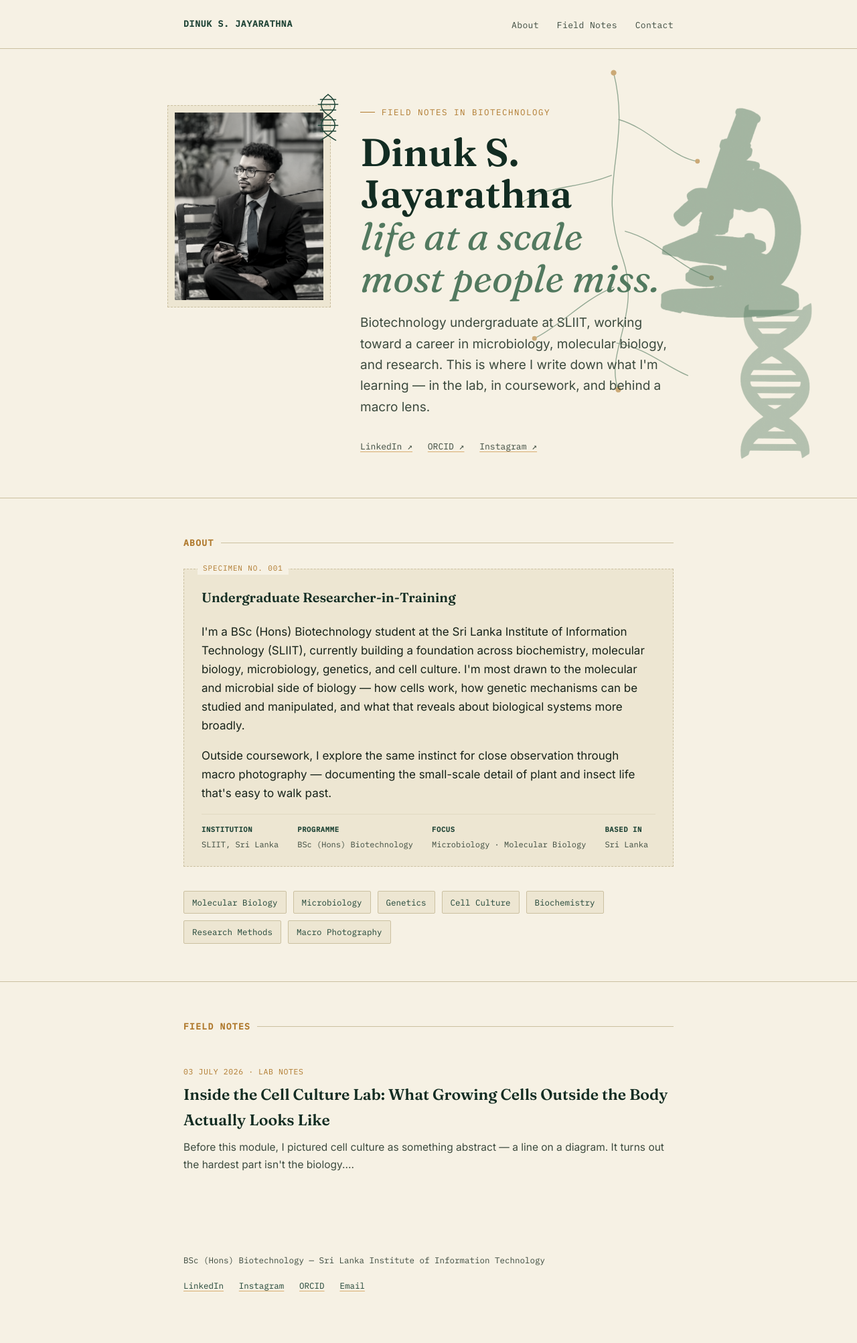
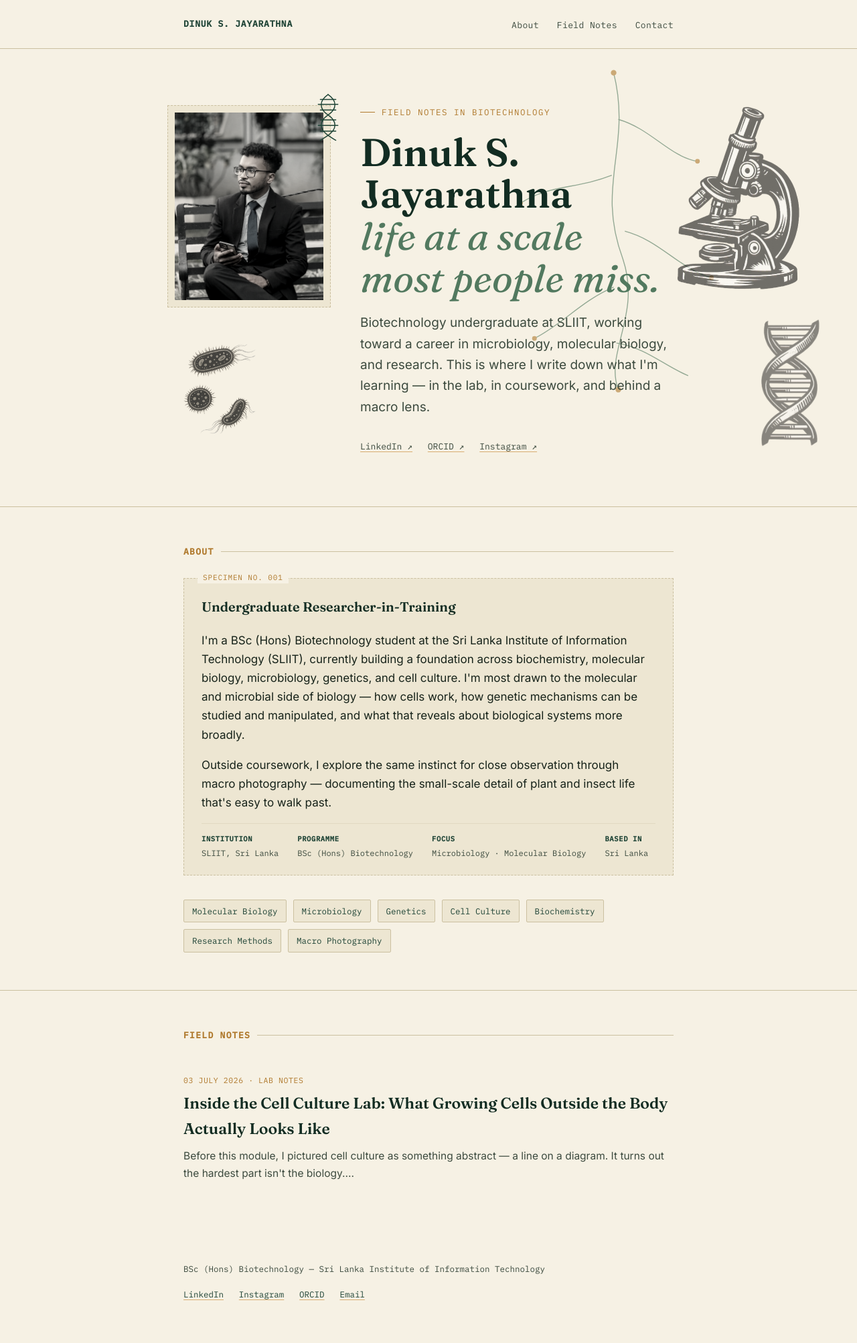
Before and after one commit to DinukSJayarathna/test-10, a Jekyll site: the page built from index.html, in a window 1280 px wide. Shown: the whole page at 67% size. Built offline with Jekyll 4.4.1, drawn with Linux system fonts in a browser that asks for light colours.

Commit message:
Add files via upload

```diff
--- a/assets/css/style.css
+++ b/assets/css/style.css
@@ -113,23 +113,23 @@ a:focus-visible, button:focus-visible {
 .hero-bg-icon {
   position: absolute;
   z-index: 0;
-  opacity: 0.5;
+  opacity: 0.55;
   pointer-events: none;
 }
 
 .hero-bg-microscope {
-  width: 300px;
+  width: 260px;
   height: auto;
-  top: 0px;
-  right: 30px;
+  top: 10px;
+  right: 40px;
 }
 
 .hero-bg-dna {
-  width: 210px;
+  width: 170px;
   height: auto;
-  bottom: -20px;
+  top: 340px;
   right: 10px;
-  opacity: 0.4;
+  opacity: 0.45;
 }
 
 @media (max-width: 900px) {
@@ -184,6 +184,13 @@ a:focus-visible, button:focus-visible {
   opacity: 0.92;
 }
 
+.icon-bacteria-side {
+  width: 150px;
+  height: auto;
+  margin: 18px 0 0 -6px;
+  opacity: 0.85;
+}
+
 @media (max-width: 640px) {
   .hero-grid {
     grid-template-columns: 1fr;
@@ -192,6 +199,7 @@ a:focus-visible, button:focus-visible {
     width: 170px;
     margin: 0 auto 8px;
   }
+  .icon-bacteria-side { display: none; }
 }
 
 .eyebrow {
--- a/index.html
+++ b/index.html
@@ -22,8 +22,8 @@ title: Home
     </g>
   </svg>
 
-  <img class="hero-bg-icon hero-bg-microscope" src="{{ '/assets/img/microscope-tint.png' | relative_url }}" alt="">
-  <img class="hero-bg-icon hero-bg-dna" src="{{ '/assets/img/dna-tint.png' | relative_url }}" alt="">
+  <img class="hero-bg-icon hero-bg-microscope" src="{{ '/assets/img/microscope.png' | relative_url }}" alt="">
+  <img class="hero-bg-icon hero-bg-dna" src="{{ '/assets/img/dna.png' | relative_url }}" alt="">
 
   <div class="wrap hero-grid">
     <div class="hero-photo-col">
@@ -43,6 +43,7 @@ title: Home
           </g>
         </svg>
       </div>
+      <img class="icon-accent icon-bacteria-side" src="{{ '/assets/img/bacteria.png' | relative_url }}" alt="">
     </div>
 
     <div class="hero-content">
```
Also changed, not shown: assets/img/bacteria.png.
